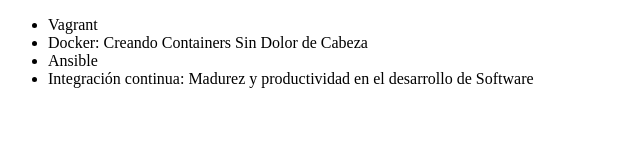
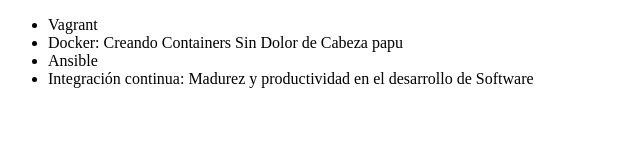
Before and after one commit to joshepgonzalez/alura-git, a plain HTML site: page index.html in a window 1280 px wide. Shown: the full height of the page, 0-640 px from the left. Drawn offline with Linux system fonts and the light colour scheme.

Commit message:
Docker papu

```diff
--- a/index.html
+++ b/index.html
@@ -7,7 +7,7 @@
 <body>
      <ul>
          <li> Vagrant </li>
-         <li> Docker: Creando Containers Sin Dolor de Cabeza </li>
+         <li> Docker: Creando Containers Sin Dolor de Cabeza papu </li>
          <li> Ansible </li>
          <li> Integración continua: Madurez y productividad en el desarrollo de Software</li>
      </ul>
```
